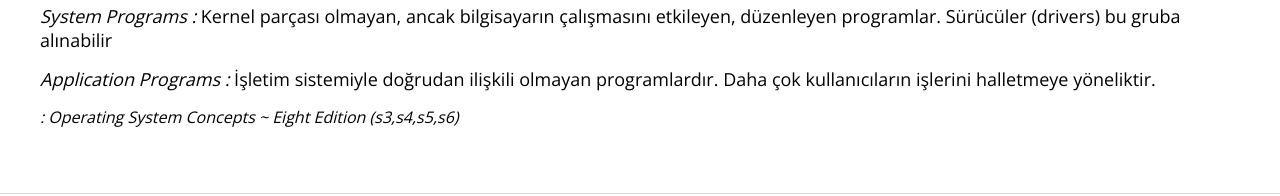
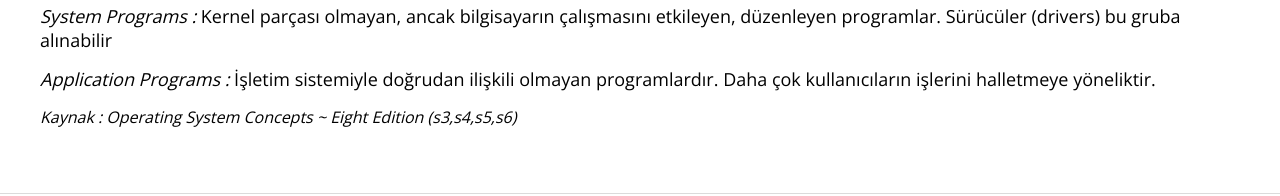
Before and after one commit to tolpp/blog, a Jekyll site: the page built from _posts/2012-01-25-isletim-sistemi-ne-yapar.markdown, in a window 1280 px wide. Shown: the part 1585-1781 px from the top of the page. Built offline with Jekyll 4.4.1, drawn with Linux system fonts in a browser that asks for light colours.

Commit message:
"Kaynak" bilgisi eklendi.

```diff
--- a/_posts/2012-01-25-isletim-sistemi-ne-yapar.markdown
+++ b/_posts/2012-01-25-isletim-sistemi-ne-yapar.markdown
@@ -48,6 +48,4 @@ Bilgisayar sisteminin temel görevi kullanıcı programlarını çalıştırmak
 
 *Application Programs :* İşletim sistemiyle doğrudan ilişkili olmayan programlardır. Daha çok kullanıcıların işlerini halletmeye yöneliktir.
 
-
-
-<address> : Operating System Concepts ~ Eight Edition (s3,s4,s5,s6)</address>
+<address>Kaynak : Operating System Concepts ~ Eight Edition (s3,s4,s5,s6)</address>
```
